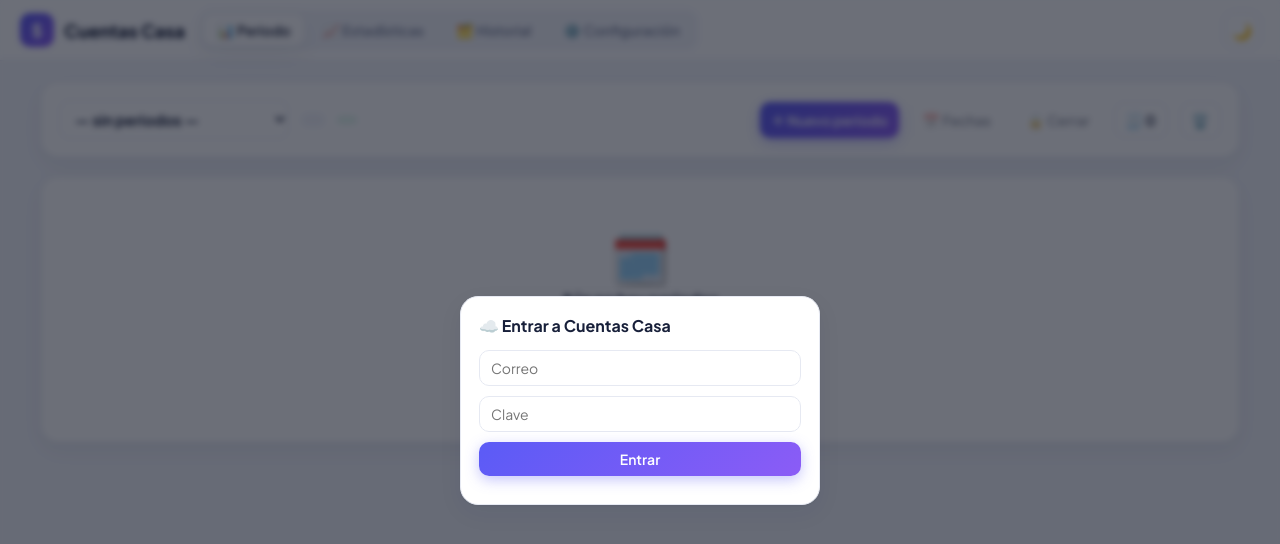
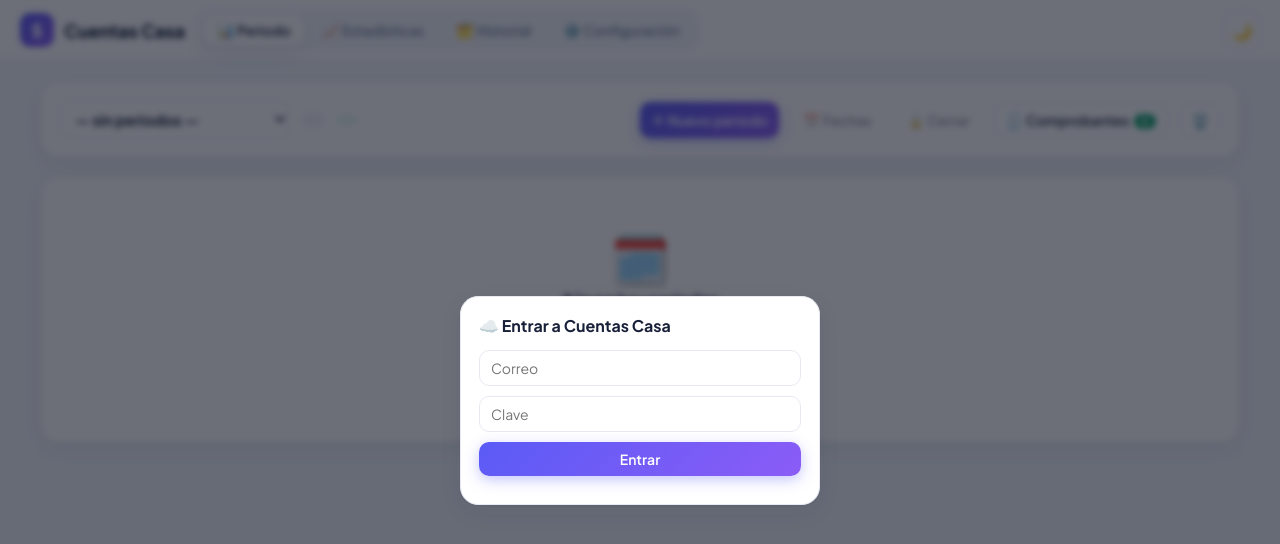
Before and after one commit to andrescrash/cuentas-casa, a plain HTML site: page index.html in a window 1280 px wide. Drawn offline with nearby package versions, Linux system fonts and the light colour scheme.

Commit message:
Actualizar app 2026-11-20 10:04

```diff
--- a/index.html
+++ b/index.html
@@ -32,6 +32,7 @@ h3{font-size:14px;margin:0}
 .row{display:flex;gap:8px;flex-wrap:wrap;align-items:center}.mut{color:var(--mut)}
 .hide{display:none!important}
 #entradas a{color:var(--pri);font-weight:600}
+.gal-n{background:var(--ok);color:#fff;border-radius:20px;padding:1px 7px;font-size:11px;margin-left:2px}
 /* barra del periodo */
 .pbar{display:flex;gap:12px;align-items:center;flex-wrap:wrap}
 .pbar select{font-weight:700;font-size:15px;min-width:230px}
@@ -219,7 +220,7 @@ h2.pleg{cursor:pointer;user-select:none;margin:-18px -18px 14px;padding:18px;bor
   <button class="btn" onclick="abrirNuevo()">＋ Nuevo periodo</button>
   <button class="sec" id="btnFechas" onclick="abrirFechas()">📅 Fechas</button>
   <button class="sec" id="btnCerrar" onclick="toggleCerrar()">🔒 Cerrar</button>
-  <button class="sec" id="btnGal" onclick="abrirGaleria()" title="Ver todos los comprobantes del periodo">🧾 <span id="galN">0</span></button>
+  <button class="sec" id="btnGal" onclick="abrirGaleria()" title="Ver todos los comprobantes del periodo">🧾 Comprobantes <span id="galN" class="gal-n">0</span></button>
   <button class="sec" onclick="borrarPeriodo()" title="Eliminar periodo">🗑️</button>
  </div>
  <div id="vacio" class="card empty hide"><b>🗓️</b><h2 style="justify-content:center">Aún no hay periodos</h2><p class="mut">Crea el primero y elige las fechas en el calendario.</p><button class="btn" onclick="abrirNuevo()">＋ Nuevo periodo</button></div>
```
